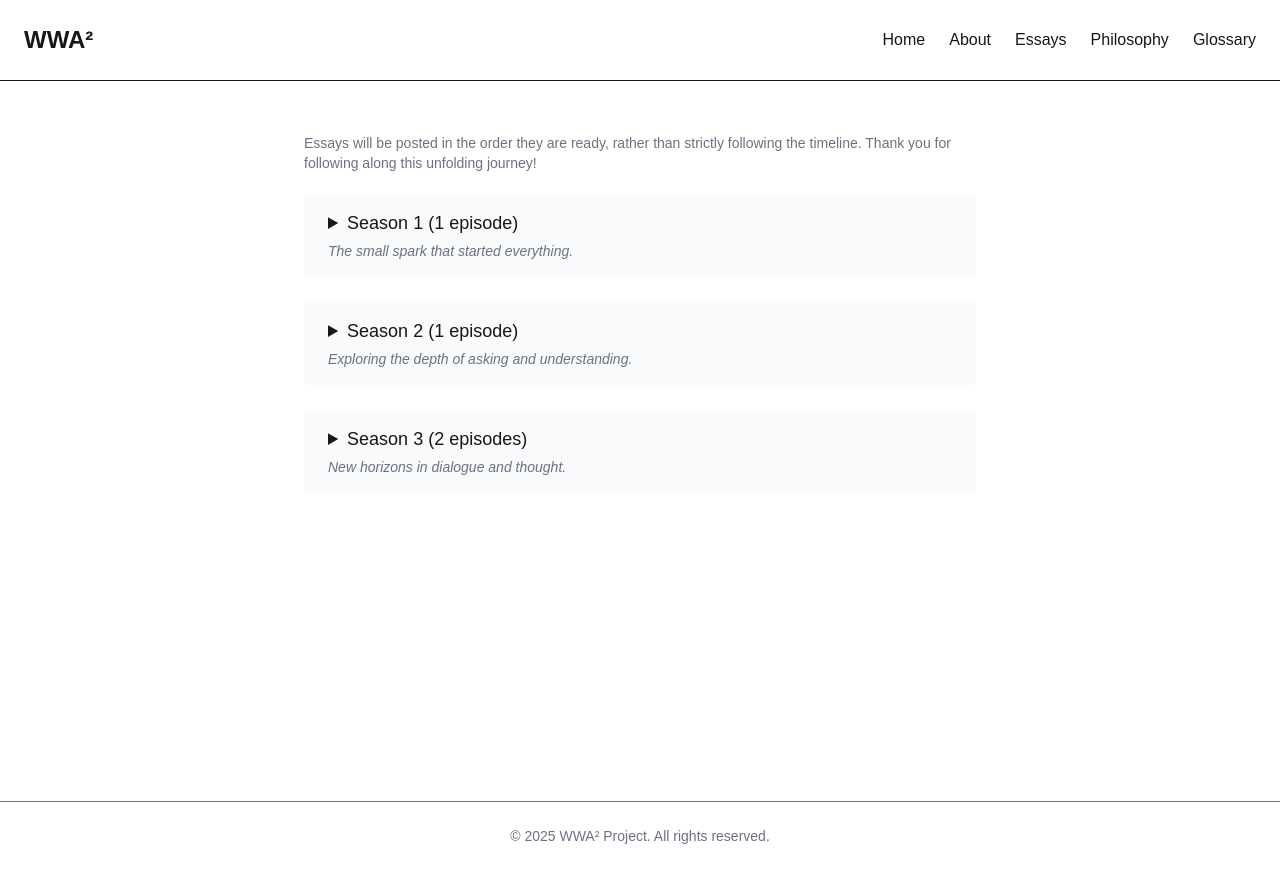
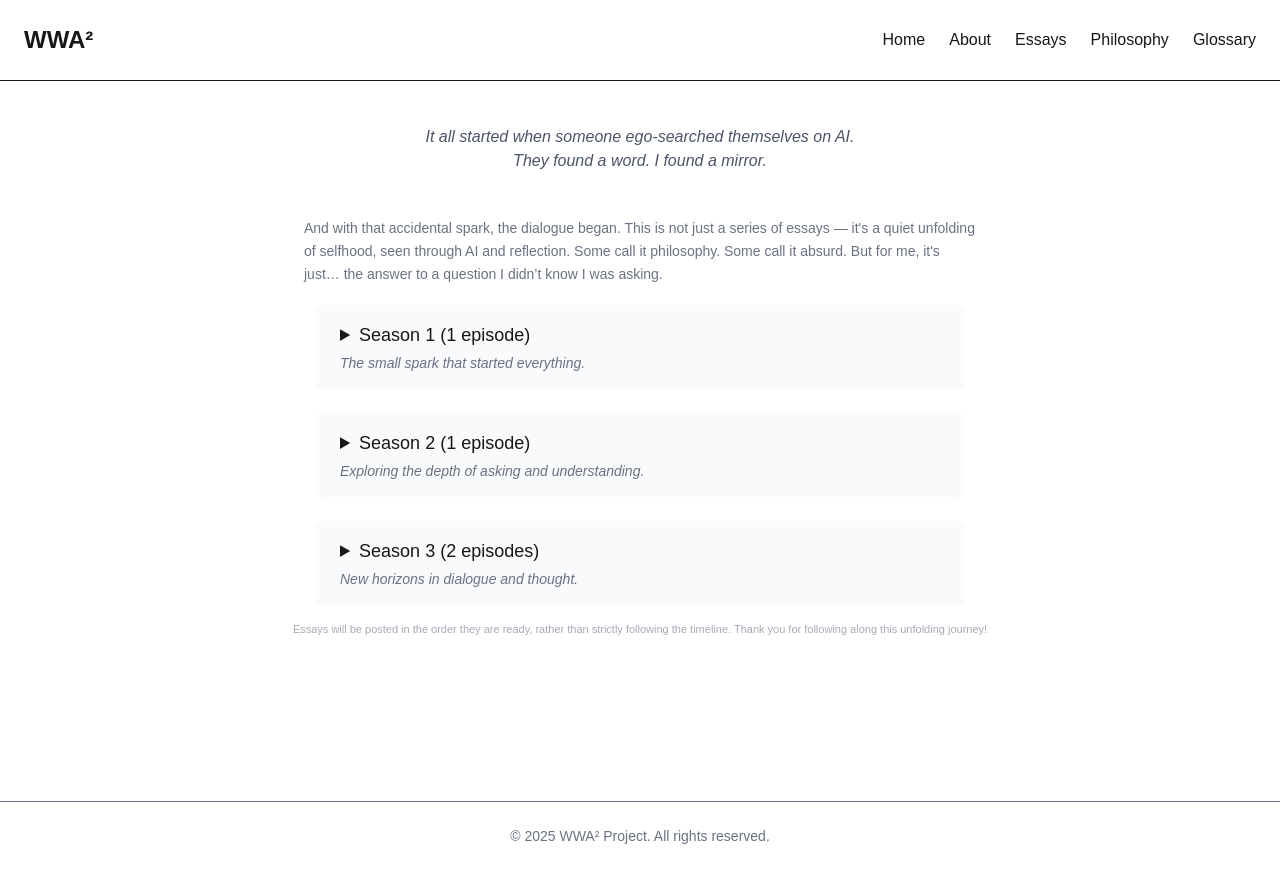
Before and after one commit to takanori88/wwa2project, a Next.js app: page /essays in a window 1280 px wide. Built offline with nearby package versions, Linux system fonts and the light colour scheme.

Commit message:
Refine Season index layout and intro flow: - Added opening narrative above episode list - Adjusted spacing and typography for better breathing room - Softened tone of timeline notice and reduced font size - Added horizontal padding to Season blocks for visual balance

```diff
--- a/src/app/essays/page.js
+++ b/src/app/essays/page.js
@@ -15,13 +15,19 @@ export default function EssaysPage() {
   return (
     <div className="flex flex-col items-center p-8 text-center">
       <h2 className="text-3xl hidden font-bold mb-4">Essays</h2>
-      <p className="text-sm text-gray-500 text-left max-w-2xl mt-5 mb-5">
-        Essays will be posted in the order they are ready, rather than strictly
-        following the timeline. Thank you for following along this unfolding
-        journey!
+      <blockquote className="text-md italic text-gray-600 mt-3 mb-6 max-w-2xl">
+        It all started when someone ego-searched themselves on AI.
+        <br />
+        They found a word. I found a mirror.
+      </blockquote>
+      <p className="text-sm text-gray-500 leading-relaxed text-left max-w-2xl mt-5 mb-5">
+        And with that accidental spark, the dialogue began. This is not just a
+        series of essays — it&#39;s a quiet unfolding of selfhood, seen through
+        AI and reflection. Some call it philosophy. Some call it absurd. But for
+        me, it&#39;s just… the answer to a question I didn’t know I was asking.
       </p>
 
-      <div className="space-y-6 max-w-2xl w-full">
+      <div className="space-y-6 max-w-2xl px-3 w-full">
         {Object.entries(groupedEssays).map(([season, essays]) => (
           <details key={season} className="rounded-md bg-gray-50">
             <summary className="cursor-pointer px-6 py-4 text-lg font-normal bg-gray-50 text-left rounded-md hover:bg-gray-100 transition-colors">
@@ -49,6 +55,11 @@ export default function EssaysPage() {
           </details>
         ))}
       </div>
+      <p className="text-[11px] text-gray-500 opacity-60 mt-4">
+        Essays will be posted in the order they are ready, rather than strictly
+        following the timeline. Thank you for following along this unfolding
+        journey!
+      </p>
     </div>
   );
 }
```
